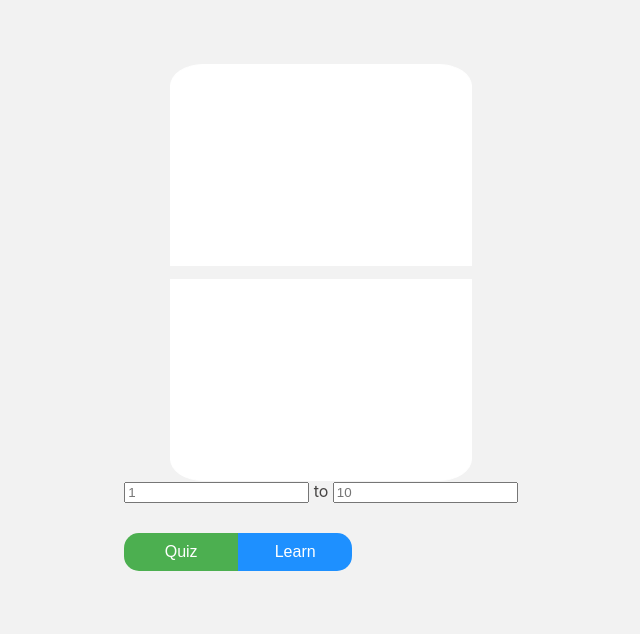
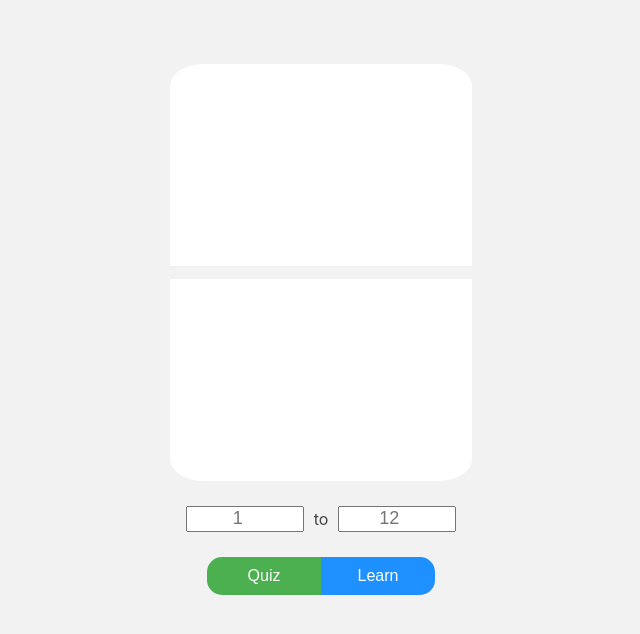
Before and after one commit to Gchu647/jap-flashcard-app, a React (Create React App) app: page / in a window 1280 px wide. Shown: the top 634 px of the page, without its empty margins (319-959 px from the left). Built offline with nearby package versions, Linux system fonts and the light colour scheme.

Commit message:
made .ctrl-panel look nicer

```diff
--- a/src/components/App/App.css
+++ b/src/components/App/App.css
@@ -8,10 +8,26 @@
   color: #464443;
 }
 
+.ctrl-panel {
+  /* border: 1px solid #464443; */
+  display: flex;
+  flex-direction: column;
+  align-items: center;
+  margin-top: 20px;
+}
+
+input[type=number] {
+  width: 110px;
+  height: 20px;
+  margin: 5px;
+  text-align: center;
+  font-size: 18px;
+}
+
 .btn {
   border: none;
   color: #ffffff;
-  margin-top: 30px;
+  margin-top: 20px;
   width: 50px;
   padding: 10px 32px;
   text-align: center;
--- a/src/components/App/App.js
+++ b/src/components/App/App.js
@@ -16,7 +16,7 @@ class App extends Component {
       displayBottom: false, // FlashcardBottom
       learnCount: 0, // when to stop pickLearnWord method
       startId: 1, // start of our vocab list
-      endId: 10, // end of our vocab list
+      endId: 12, // end of our vocab list
     }
 
     this.quiz = this.quiz.bind(this);
@@ -47,8 +47,8 @@ class App extends Component {
   }
 
   quiz() { // procedures of the quiz
-    console.log(this.state.quizSteps);
-    console.log('start: ' + this.state.startId + ' end: '+ this.state.endId); // test changeHandler
+    // console.log(this.state.quizSteps);
+    // console.log('start: ' + this.state.startId + ' end: '+ this.state.endId); // test changeHandler
 
     switch(this.state.quizSteps) {
       case 'top':
@@ -82,6 +82,7 @@ class App extends Component {
     if (vocabLength > 0) {
       let randomIndex = Math.floor(Math.random() * vocabLength);
       let vocabObj = this.state.vocabList.splice(randomIndex, 1)[0];
+      console.log('id: ', vocabObj.id); // test id
 
       this.setState({ vocab: vocabObj });
     } else {
@@ -95,15 +96,16 @@ class App extends Component {
 
     if (this.state.learnCount < vocabLength) {
       let vocabObj = this.state.vocabList[this.state.learnCount];
+      console.log('id: ', vocabObj.id); // test id
+
       this.setState({ // set state for the new vocab word
         vocab: vocabObj,
         displayTop: true,
-        displayBottom: true,
+        displayBottom: true, // change to false for studying
       });
       this.setState((prevState) => { // proper way to increment
         return {learnCount: prevState.learnCount + 1}
       });
-      console.log(this.state.learnCount + 1);
     }
 
   }
@@ -138,8 +140,10 @@ class App extends Component {
               onChange={this.changeHandler}
             />
           </form>
-          <div className='btn btn-quiz' onClick={this.quiz}>Quiz</div>
-          <div className='btn btn-learn' onClick={this.pickLearnWord}>Learn</div>
+          <div className='btn-wrap'>
+            <div className='btn btn-quiz' onClick={this.quiz}>Quiz</div>
+            <div className='btn btn-learn' onClick={this.pickLearnWord}>Learn</div>
+          </div>
         </div>
       </div>
     );
```
